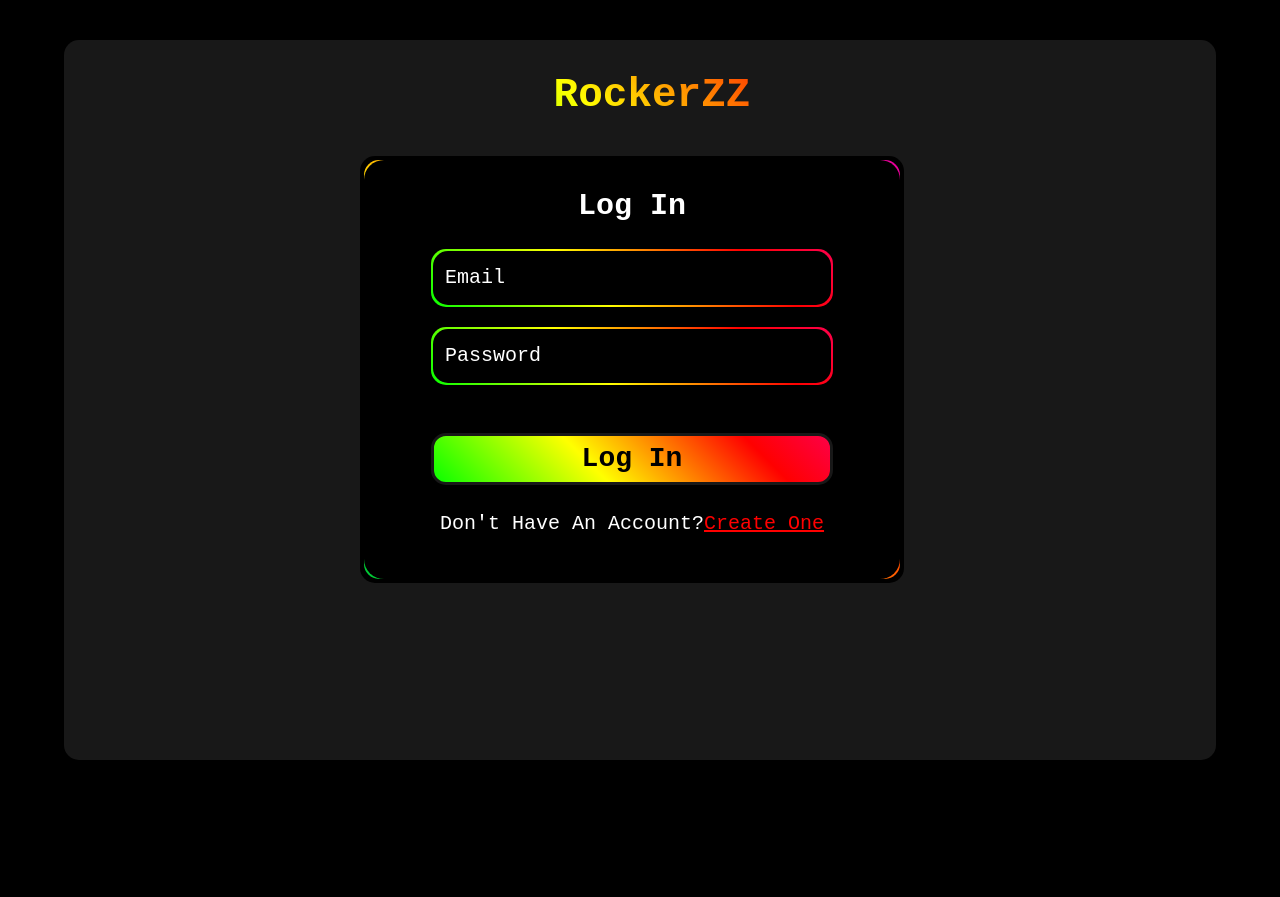
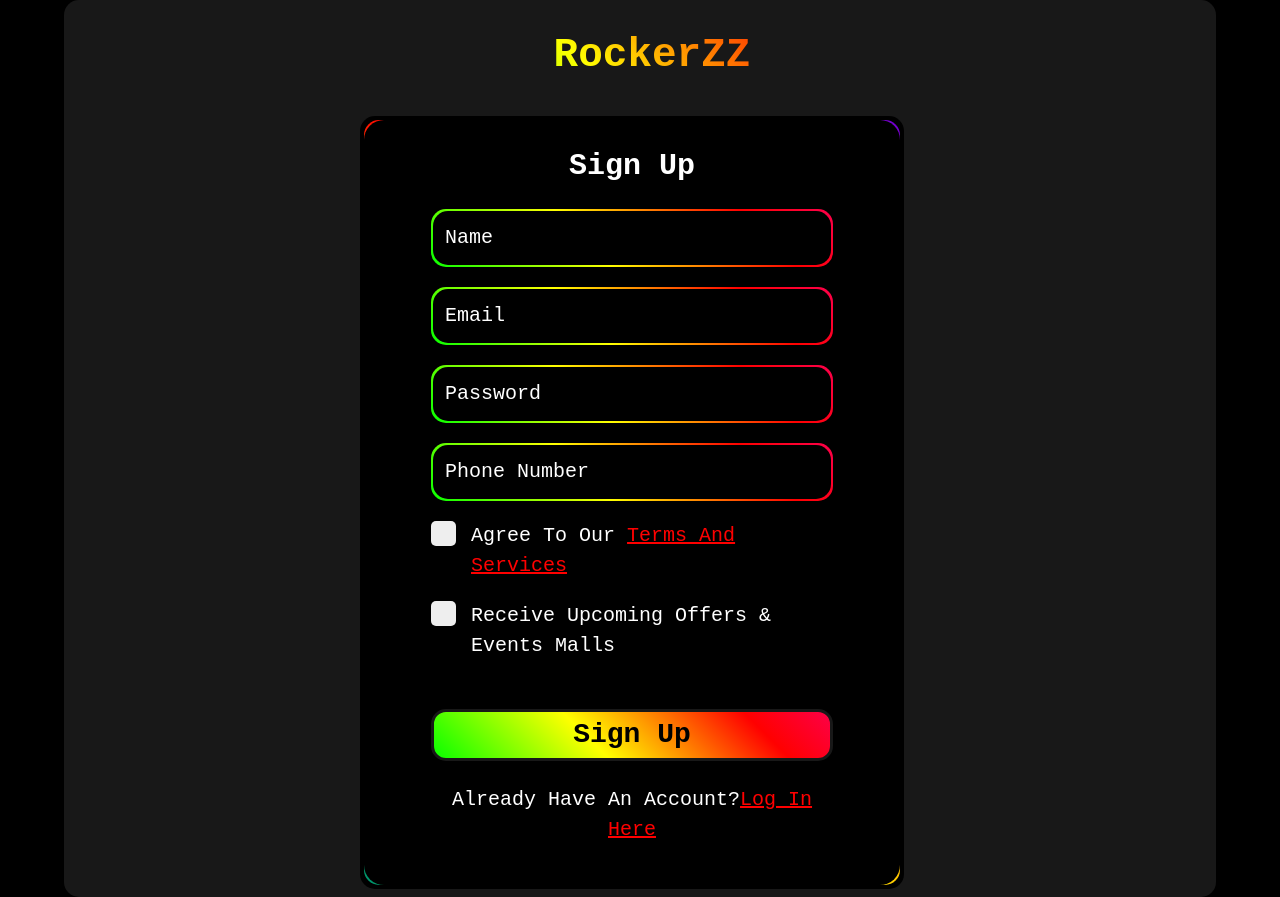
Before and after one commit to faria-karim-porna/react-js-music-rockerzz, a React (Create React App) app: page / in a window 1280 px wide. Before the commit the page ends 800 px from the top, so only its background shows below. Built offline with nearby package versions, Linux system fonts and the light colour scheme.

Commit message:
Sign Up Page Added

```diff
--- a/src/App.tsx
+++ b/src/App.tsx
@@ -5,12 +5,14 @@ import LandingPage from "./components/pages/LandingPage/LandingPage";
 import "../src/css/style.css";
 import "../src/css/common.css";
 import LoginPage from "./components/pages/LoginPage/LoginPage";
+import SignUpPage from "./components/pages/SignUpPage/SignUpPage";
 
 function App() {
   return (
     <body>
       {/* <LandingPage /> */}
-      <LoginPage />
+      {/* <LoginPage /> */}
+      <SignUpPage />
     </body>
   );
 }
--- /dev/null
+++ b/src/components/pages/SignUpPage/SignUpPage.tsx
@@ -0,0 +1,101 @@
+import React from "react";
+
+function SignUpPage() {
+  return (
+    <div className="signup-page d-flex justify-content-center align-items-center">
+      <div className="d-flex signup-section justify-content-center">
+        <div className="w-50">
+          <div>
+            <div className="sub-section-name pl-4 text-center">RockerZZ</div>
+
+            <div className="w-100 pt-4 pb-2 pr-4 pl-2">
+              <div className="signup-form-card p-1">
+                <div className="signup-form-border">
+                  <div className="signup-form-main d-flex justify-content-center align-items-center text-center pt-4 pb-4">
+                    <div className="w-75 signup-form-section">
+                      <div className="d-flex justify-content-center align-items-center">
+                        <div className="w-100">
+                          <div className="form-name">Sign Up</div>
+                          <form
+                            action=""
+                            className="d-flex justify-content-center"
+                          >
+                            <div className="w-100">
+                              <div className="input-field">
+                                <input
+                                  type="text"
+                                  placeholder="Name"
+                                  className="w-100"
+                                />
+                              </div>
+                              <div className="input-field">
+                                <input
+                                  type="email"
+                                  placeholder="Email"
+                                  className="w-100"
+                                />
+                              </div>
+                              <div className="input-field">
+                                <input
+                                  type="password"
+                                  placeholder="Password"
+                                  className="w-100"
+                                />
+                              </div>
+                              <div className="input-field">
+                                <input
+                                  type="tel"
+                                  placeholder="Phone Number"
+                                  className="w-100"
+                                />
+                              </div>
+                              <div className="checkbox-field">
+                                <label className="checkbox-container">
+                                  <p className="checkbox-text">
+                                    Agree To Our{" "}
+                                    <span className="signup-link-text">
+                                      Terms And Services
+                                    </span>
+                                  </p>
+                                  <input type="checkbox" />
+                                  <span className="checkmark"></span>
+                                </label>
+                              </div>
+                              <div className="checkbox-field">
+                                <label className="checkbox-container">
+                                  <p className="checkbox-text">
+                                    Receive Upcoming Offers & Events Malls
+                                    <input type="checkbox" />
+                                    <span className="checkmark"></span>
+                                  </p>
+                                </label>
+                              </div>
+                              <div className="mb-4 mt-5">
+                                <input
+                                  type="submit"
+                                  value="Sign Up"
+                                  className="w-100"
+                                />
+                              </div>
+                            </div>
+                          </form>
+                        </div>
+                      </div>
+
+                      <p className="signup-text text-center">
+                        Already Have An Account?
+                        <span className="signup-link-text">Log In Here</span>
+                      </p>
+                    </div>
+                  </div>
+                </div>
+              </div>
+            </div>
+          </div>
+        </div>
+      </div>
+    </div>
+  );
+}
+
+export default SignUpPage;
--- a/src/css/style.css
+++ b/src/css/style.css
@@ -960,3 +960,212 @@ input:focus {
   text-decoration: underline;
   cursor: pointer;
 }
+
+/************************** Signup Page ***********************/
+
+.signup-form-section {
+  z-index: 0;
+}
+
+.signup-page {
+  min-height: 100vh;
+}
+
+.signup-section {
+  background-color: rgb(24, 24, 24);
+  border-radius: 15px;
+  width: 90vw;
+  min-height: 90vh;
+}
+
+.signup-form-card {
+  background-color: black;
+  border-radius: 15px;
+  z-index: -5;
+}
+
+.signup-form-border {
+  background: linear-gradient(
+    45deg,
+    #fb0094,
+    #00f,
+    #0f0,
+    #ff0,
+    #f00,
+    #fb0094,
+    #00f,
+    #0f0,
+    #ff0,
+    #f00
+  );
+  background-size: 400%;
+  border-radius: 15px;
+  height: 100%;
+  animation: colorAnimate 20s linear infinite;
+  z-index: -4;
+}
+
+.signup-form-main {
+  background-color: black;
+  border-radius: 20px;
+  height: 100%;
+  font-size: 20px;
+  z-index: -3;
+}
+
+.input-field {
+  margin-top: 20px;
+  background: linear-gradient(
+    45deg,
+    #fb0094,
+    #00f,
+    #0f0,
+    #ff0,
+    #f00,
+    #fb0094,
+    #00f,
+    #0f0,
+    #ff0,
+    #f00
+  );
+  background-size: 400%;
+  border-radius: 15px;
+  padding: 2px;
+  animation: colorAnimate 20s linear infinite;
+}
+
+input[type="email"],
+input[type="password"],
+input[type="tel"],
+input[type="text"] {
+  color: white;
+  padding: 12px;
+  border: none;
+  border-radius: 15px;
+  background-color: black;
+  font-size: 20px;
+}
+
+input[type="submit"] {
+  background: linear-gradient(
+    45deg,
+    #fb0094,
+    #00f,
+    #0f0,
+    #ff0,
+    #f00,
+    #fb0094,
+    #00f,
+    #0f0,
+    #ff0,
+    #f00
+  );
+  background-size: 400%;
+  border-radius: 15px;
+  padding: 2px;
+  animation: colorAnimate 20s linear infinite;
+  color: black;
+  border: none;
+  cursor: pointer;
+  border: 3px solid rgb(24, 24, 24);
+  font-size: 28px;
+  font-weight: 900;
+}
+
+::placeholder {
+  color: white;
+  font-size: 20px;
+}
+
+input:focus {
+  outline: none !important;
+}
+
+.main-form-body {
+  height: 100vh;
+}
+.form-name {
+  font-size: 30px;
+  font-weight: 900;
+}
+
+.signup-link-text {
+  color: red;
+  text-decoration: underline;
+  cursor: pointer;
+}
+
+/* =============checkbox================ */
+/* The checkbox-container */
+.checkbox-field {
+  margin-top: 20px;
+}
+
+.checkbox-container {
+  display: block;
+  position: relative;
+  cursor: pointer;
+  -webkit-user-select: none;
+  -moz-user-select: none;
+  -ms-user-select: none;
+  user-select: none;
+}
+.checkbox-text {
+  text-align: left;
+  margin-left: 40px;
+}
+
+/* Hide the browser's default checkbox */
+.checkbox-container input {
+  position: absolute;
+  opacity: 0;
+  cursor: pointer;
+  height: 0;
+  width: 0;
+}
+
+/* Create a custom checkbox */
+.checkmark {
+  position: absolute;
+  top: 0;
+  left: 0;
+  height: 25px;
+  width: 25px;
+  border-radius: 5px;
+  background-color: #eee;
+}
+
+/* On mouse-over, add a grey background color */
+.checkbox-container:hover input ~ .checkmark {
+  background-color: #ccc;
+}
+
+/* When the checkbox is checked, add a blue background */
+.checkbox-container input:checked ~ .checkmark {
+  background-color: red;
+}
+
+/* Create the checkmark/indicator (hidden when not checked) */
+.checkmark:after {
+  content: "";
+  position: absolute;
+  display: none;
+}
+
+/* Show the checkmark when checked */
+.checkbox-container input:checked ~ .checkmark:after {
+  display: block;
+}
+
+/* Style the checkmark/indicator */
+.checkbox-container .checkmark:after {
+  left: 9px;
+  top: 7px;
+  width: 7px;
+  height: 12px;
+  border: solid black;
+  border-width: 0 3px 3px 0;
+  -webkit-transform: rotate(45deg);
+  -ms-transform: rotate(45deg);
+  transform: rotate(45deg);
+}
```
